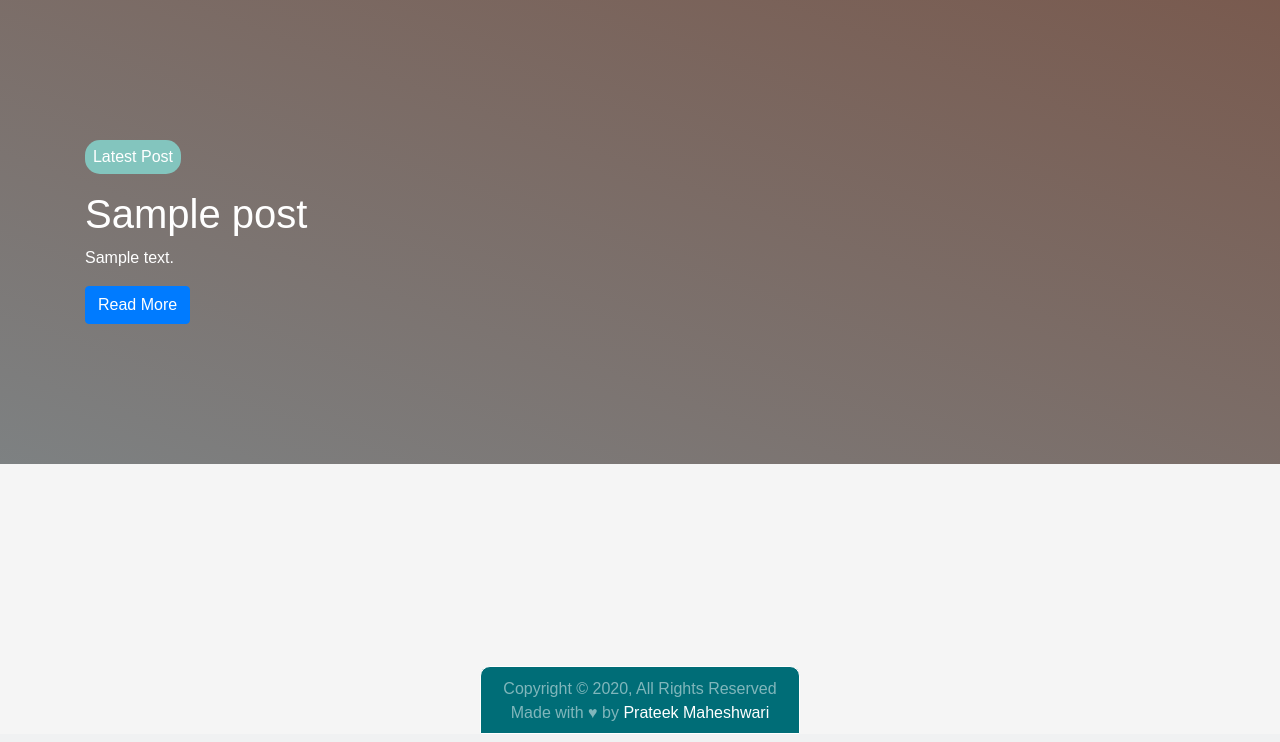
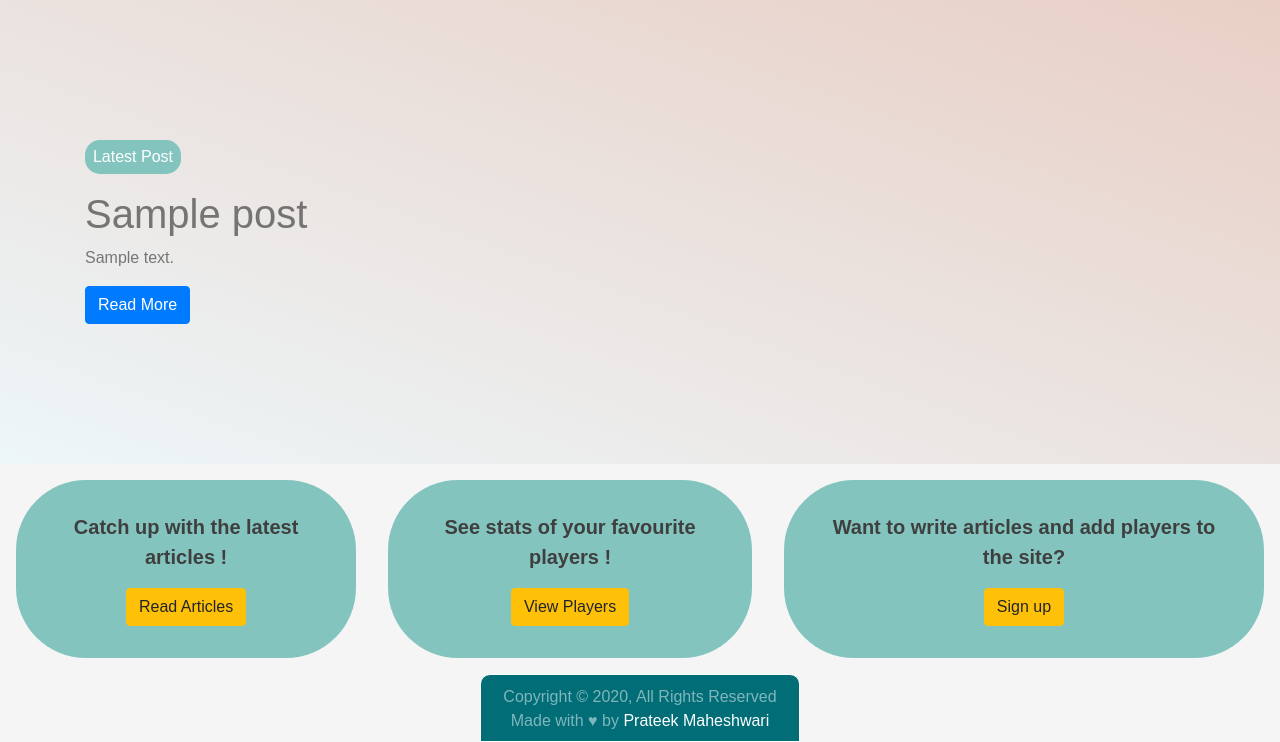
Before and after one commit to friskycodeur/IPL-fanstation, a Django app: page / in a window 1280 px wide. Shown: the part 66-808 px from the top of the page. Run offline with Django 3.2, Linux system fonts and the light colour scheme; tables that the repository leaves empty hold one stand-in row (values such as "Sample post"); some web fonts are replaced.

Commit message:
fix: home page

```diff
--- a/players/static/players/css/main.css
+++ b/players/static/players/css/main.css
@@ -184,11 +184,11 @@ body{
   font-size: 22px;
 }
 
-/* Showcase */
+/* Homepage */
 
 #showcase {
   color: #fff;
-  background: #333;
+  background: var(--gradient);
   padding: 2rem;
   position: relative;
 }
@@ -220,6 +220,15 @@ body{
   margin-bottom: 1rem;
 }
 
+
+.home-card{
+  background-color:#83c5be !important;
+  border-radius: 70px;
+  padding: 2rem !important;
+  font-size: 20px;
+  color: #3f3f3f;
+  font-weight: bold;
+}
 /* Login Page */
 
 .form-container {
--- a/templates/home.html
+++ b/templates/home.html
@@ -11,8 +11,8 @@
 
 
             <p class="tag">Latest Post</p>
-            <h1>{{post.title}}</h1>
-            <p>
+            <h1 class="text-black-50">{{post.title}}</h1>
+            <p class="text-black-50">
               {{post.content|truncatechars:90}}
             </p>
             <a href="{% url 'post-detail' post.id %}" class="btn btn-primary">Read More</a>
@@ -20,5 +20,22 @@
         </div>
       </div>
     </header>
+    <div class="d-flex bd-highlight">
+      <div class="p-2 flex-fill bd-highlight m-3 home-card">
+        <p class="text-center"> Catch up with the latest articles ! </p>
+
+       <div class="text-center"> <a href="{% url 'blog-home' %}" class="btn btn-warning ">Read Articles</a></div>
+      </div>
+      <div class="p-2 flex-fill bd-highlight m-3 home-card">
+        <p class="text-center"> See stats of your favourite players ! </p>
+
+       <div class="text-center"> <a href="{% url 'player_list' %}" class="btn btn-warning ">View Players</a></div>
+      </div>
+      <div class="p-2 flex-fill bd-highlight m-3 home-card">
+        <p class="text-center"> Want to write articles and add players to the site? </p>
+
+       <div class="text-center"> <a href="{% url 'register' %}" class="btn btn-warning ">Sign up</a></div>
+      </div>
+    </div>
 {% endfor %}
 {% endblock content %}
```
